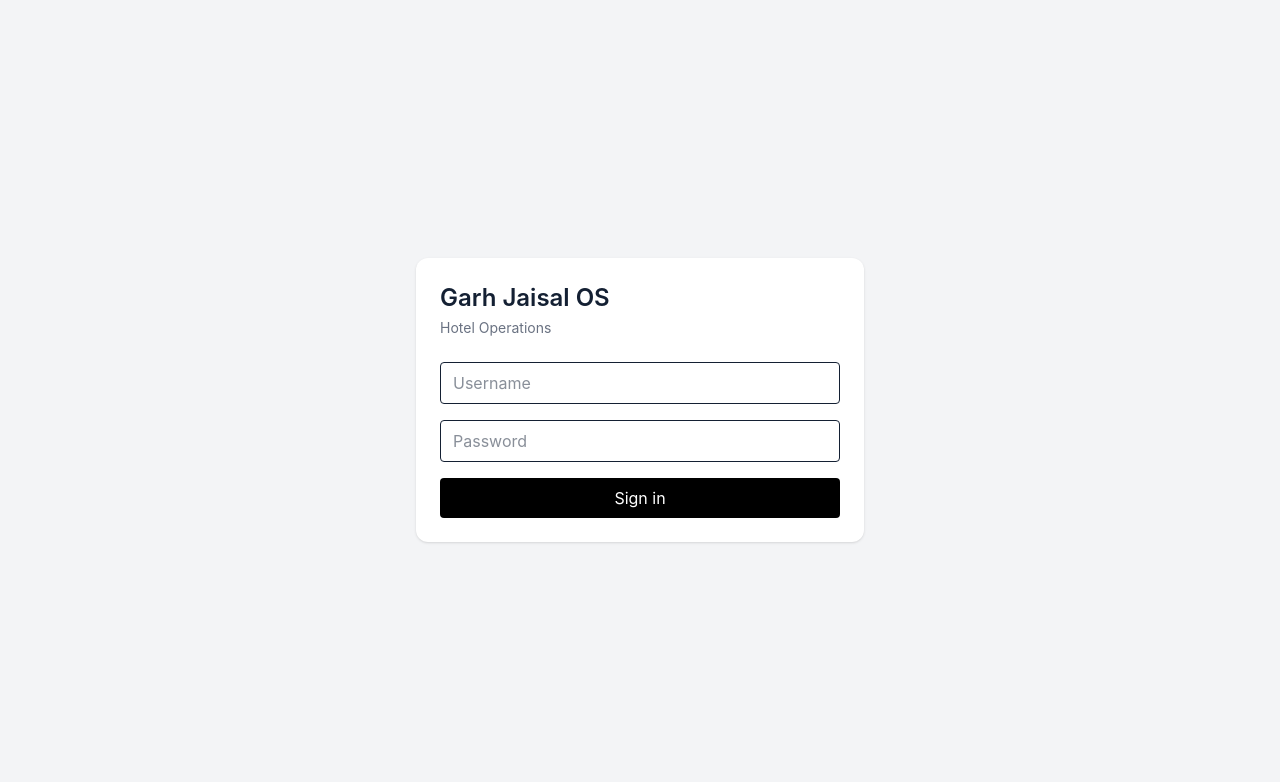
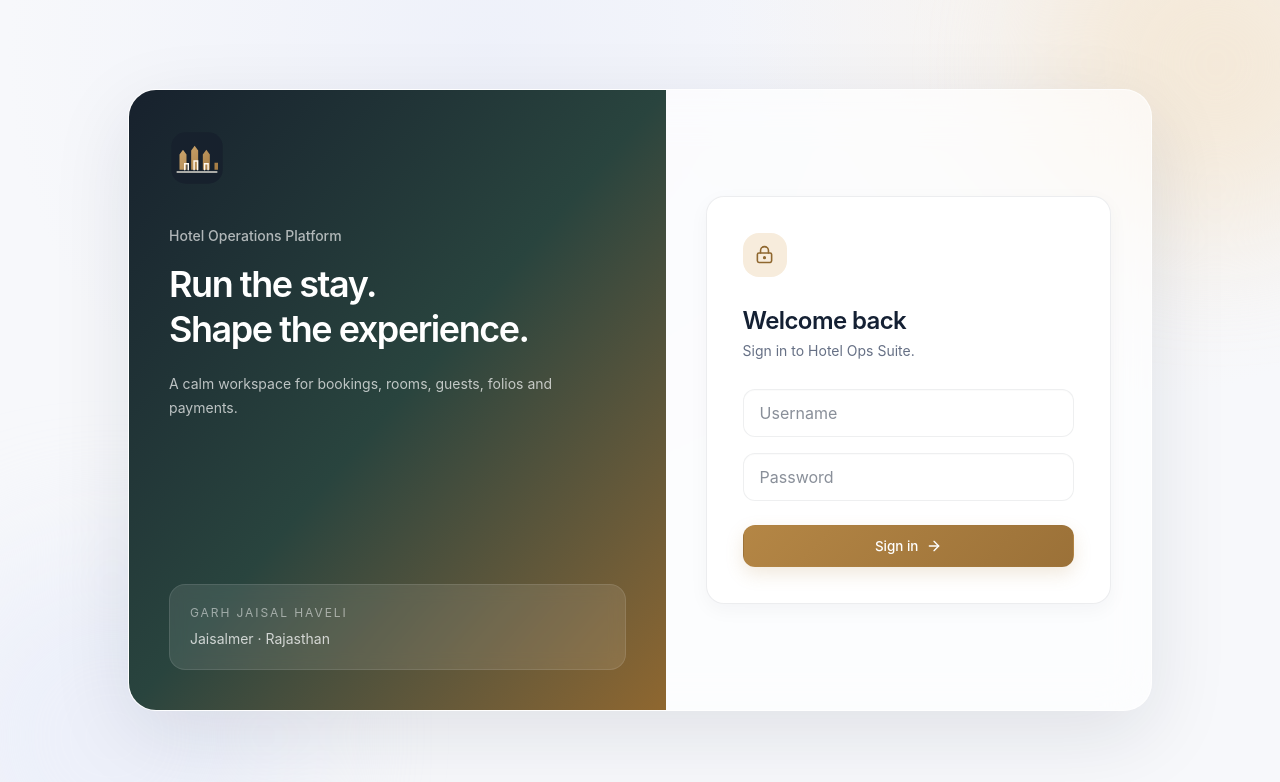
Before and after one commit to tchouhanjsm/hotel-ops-suite, a React (Vite) app in the folder frontend/: page /login in a window 1280 px wide. Shown: the top 782 px of the page. Built offline with nearby package versions, Linux system fonts and the light colour scheme.

Commit message:
feat: establish HOS brand entry layer

```diff
--- a/frontend/index.html
+++ b/frontend/index.html
@@ -4,7 +4,7 @@
     <meta charset="UTF-8" />
     <link rel="icon" type="image/svg+xml" href="/favicon.svg" />
     <meta name="viewport" content="width=device-width, initial-scale=1.0" />
-    <title>frontend</title>
+    <title>Hotel Ops Suite</title>
   </head>
   <body>
     <div id="root"></div>
--- a/frontend/src/components/layout/Sidebar.tsx
+++ b/frontend/src/components/layout/Sidebar.tsx
@@ -80,9 +80,11 @@ export default function Sidebar({
         <div className="hos-sidebar-header flex h-16 items-center justify-between border-b px-4">
           <div className="min-w-0">
             <div className="flex items-center gap-2">
-              <div className="hos-logo flex h-9 w-9 shrink-0 items-center justify-center rounded-xl text-sm font-semibold text-white">
-                GJ
-              </div>
+              <img
+                src="/hotel-fort-mark.svg"
+                alt="Hotel Ops Suite"
+                className="h-10 w-10 shrink-0 rounded-2xl"
+              />
 
               {!collapsed && (
                 <div className="min-w-0">
--- a/frontend/src/routes/pages/Login.tsx
+++ b/frontend/src/routes/pages/Login.tsx
@@ -1,8 +1,11 @@
 import { useState } from "react";
 import type { FormEvent } from "react";
+import { ArrowRight, LockKeyhole } from "lucide-react";
 import { useNavigate } from "react-router-dom";
 
 import { useAuth } from "../../auth/useAuth";
+import Button from "../../components/ui/Button";
+import Card from "../../components/ui/Card";
 
 export default function Login() {
   const navigate = useNavigate();
@@ -29,17 +32,69 @@ export default function Login() {
   }
 
   return (
-    <main className="flex min-h-screen items-center justify-center bg-gray-100 p-6">
-      <form
-        onSubmit={handleSubmit}
-        className="w-full max-w-md rounded-xl bg-white p-6 shadow"
+    <main className="hos-app-bg relative flex min-h-screen items-center justify-center overflow-hidden p-6">
+      <div className="pointer-events-none absolute inset-0">
+        <div className="absolute -right-24 -top-24 h-80 w-80 rounded-full bg-[#f4e6d1]/70 blur-3xl" />
+        <div className="absolute -bottom-32 -left-20 h-96 w-96 rounded-full bg-[#e8edf9]/70 blur-3xl" />
+      </div>
+
+      <div className="relative grid w-full max-w-5xl overflow-hidden rounded-[28px] border border-white/70 bg-white/65 shadow-[0_24px_80px_rgba(20,32,51,0.10)] backdrop-blur-xl lg:grid-cols-[1.05fr_.95fr]">
+        <div className="hidden min-h-[620px] flex-col justify-between bg-gradient-to-br from-[#17212d] via-[#29443e] to-[#8f672f] p-10 text-white lg:flex">
+          <div>
+            <img
+              src="/hotel-fort-mark.svg"
+              alt="Hotel Ops Suite"
+              className="h-14 w-14"
+            />
+
+            <div className="mt-10 max-w-md">
+              <p className="text-sm font-medium text-white/65">
+                Hotel Operations Platform
+              </p>
+
+              <h1 className="mt-4 text-4xl font-semibold leading-tight tracking-[-0.04em]">
+                Run the stay.
+                <br />
+                Shape the experience.
+              </h1>
+
+              <p className="mt-5 max-w-sm text-sm leading-6 text-white/70">
+                A calm workspace for bookings, rooms, guests, folios and
+                payments.
+              </p>
+            </div>
+          </div>
+
+          <div className="overflow-hidden rounded-2xl border border-white/10 bg-white/10 p-5 backdrop-blur-sm">
+            <div className="text-xs uppercase tracking-[0.16em] text-white/50">
+              Garh Jaisal Haveli
+            </div>
+            <div className="mt-2 text-sm text-white/75">
+              Jaisalmer · Rajasthan
+            </div>
+          </div>
+        </div>
+
+        <div className="flex items-center p-7 sm:p-10">
+          <Card
+            solid
+            className="w-full border-0 bg-white/80 p-7 shadow-none sm:p-9"
           >
-        <h1 className="text-2xl font-semibold">Garh Jaisal OS</h1>
-        <p className="mt-1 text-sm text-gray-500">Hotel Operations</p>
+            <div className="flex h-11 w-11 items-center justify-center rounded-2xl bg-[var(--hos-brand-soft)] text-[var(--hos-brand-dark)]">
+              <LockKeyhole size={19} />
+            </div>
 
-        <div className="mt-6 space-y-4">
+            <h2 className="mt-7 text-2xl font-semibold tracking-tight text-[var(--hos-ink)]">
+              Welcome back
+            </h2>
+
+            <p className="mt-1 text-sm text-[var(--hos-muted)]">
+              Sign in to Hotel Ops Suite.
+            </p>
+
+            <form onSubmit={handleSubmit} className="mt-7 space-y-4">
               <input
-            className="w-full rounded border px-3 py-2"
+                className="hos-search min-h-12 w-full rounded-xl px-4 text-sm outline-none"
                 value={username}
                 onChange={(event) => setUsername(event.target.value)}
                 placeholder="Username"
@@ -47,7 +102,7 @@ export default function Login() {
               />
 
               <input
-            className="w-full rounded border px-3 py-2"
+                className="hos-search min-h-12 w-full rounded-xl px-4 text-sm outline-none"
                 type="password"
                 value={password}
                 onChange={(event) => setPassword(event.target.value)}
@@ -56,20 +111,19 @@ export default function Login() {
               />
 
               {error && (
-            <div className="rounded bg-red-50 p-3 text-sm text-red-700">
+                <div className="rounded-xl border border-[var(--hos-red)]/15 bg-[var(--hos-red-soft)] p-3 text-sm text-[var(--hos-red)]">
                   {error}
                 </div>
               )}
 
-          <button
-            type="submit"
-            disabled={loading}
-            className="w-full rounded bg-black px-4 py-2 text-white disabled:opacity-50"
-          >
+              <Button type="submit" className="mt-2 w-full" disabled={loading}>
                 {loading ? "Signing in..." : "Sign in"}
-          </button>
+                {!loading && <ArrowRight size={16} />}
+              </Button>
+            </form>
+          </Card>
         </div>
-      </form>
+      </div>
     </main>
   );
 }
```
Also changed, not shown: frontend/public/hotel-fort-mark.svg (added). Lines whose indentation alone changed are shown as unchanged.
